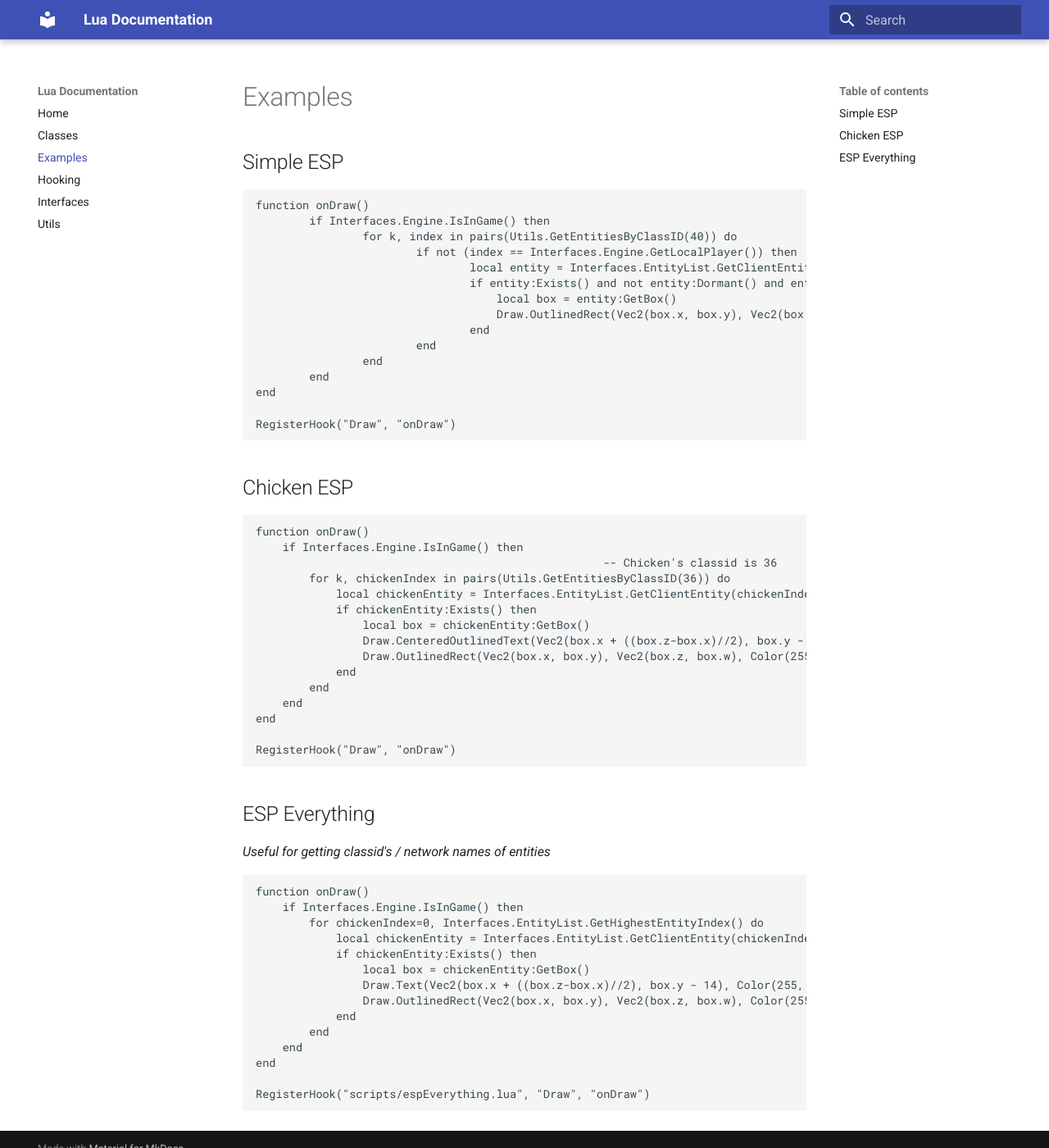
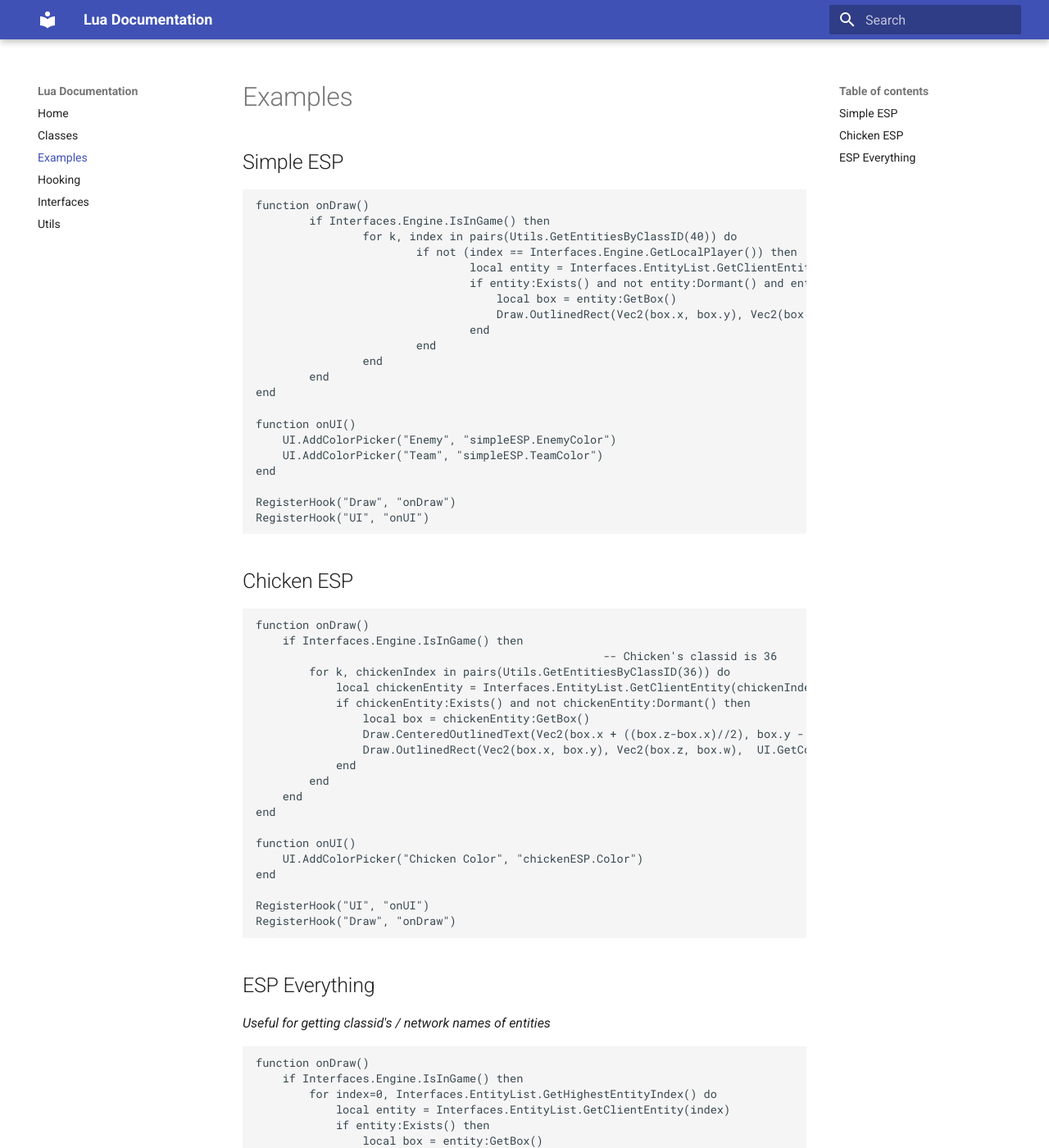
Before and after one commit to seksea/luaDocs, an MkDocs documentation site: the page built from docs/examples.md, in a window 1280 px wide and 1400 px high. Shown: the whole window at 82% size. Built offline with MkDocs 1.6.1 and Material for MkDocs 9.7.7, drawn with Linux system fonts in a browser that asks for light colours; some of the changed text lies outside the part shown.

````diff
--- a/docs/examples.md
+++ b/docs/examples.md
@@ -10,14 +10,20 @@ function onDraw()
 			                    local entity = Interfaces.EntityList.GetClientEntity(index)
                                 if entity:Exists() and not entity:Dormant() and entity:GetNetvarInt("DT_BasePlayer", "m_iHealth") > 0 then
 				                    local box = entity:GetBox()
-                                    Draw.OutlinedRect(Vec2(box.x, box.y), Vec2(box.z, box.w), entity:Enemy() and Color(255, 0, 0, 255) or Color(0, 255, 0, 255), Color(0, 0, 0, 100), 1)
+                                    Draw.OutlinedRect(Vec2(box.x, box.y), Vec2(box.z, box.w), entity:Enemy() and UI.GetConfigColor("simpleESP.EnemyColor") or UI.GetConfigColor("simpleESP.TeamColor"), Color(0, 0, 0, 100), 1)
                                 end
                         end
                 end
         end
 end
 
+function onUI()
+    UI.AddColorPicker("Enemy", "simpleESP.EnemyColor")
+    UI.AddColorPicker("Team", "simpleESP.TeamColor")
+end
+
 RegisterHook("Draw", "onDraw")
+RegisterHook("UI", "onUI")
 ```
 
 ## Chicken ESP
@@ -28,15 +34,20 @@ function onDraw()
 													-- Chicken's classid is 36
 		for k, chickenIndex in pairs(Utils.GetEntitiesByClassID(36)) do
 			local chickenEntity = Interfaces.EntityList.GetClientEntity(chickenIndex)
-			if chickenEntity:Exists() then
+			if chickenEntity:Exists() and not chickenEntity:Dormant() then
 				local box = chickenEntity:GetBox()
 				Draw.CenteredOutlinedText(Vec2(box.x + ((box.z-box.x)//2), box.y - 14), Color(255, 255, 255, 255), Color(0, 0, 0, 255), "Chicken")
-				Draw.OutlinedRect(Vec2(box.x, box.y), Vec2(box.z, box.w), Color(255, 255, 255, 255), Color(0, 0, 0, 255), 1)
+				Draw.OutlinedRect(Vec2(box.x, box.y), Vec2(box.z, box.w),  UI.GetConfigColor("chickenESP.Color"), Color(0, 0, 0, 255), 1)
 			end
 		end
 	end
 end
 
+function onUI()
+    UI.AddColorPicker("Chicken Color", "chickenESP.Color")
+end
+
+RegisterHook("UI", "onUI")
 RegisterHook("Draw", "onDraw")
 ```
 
@@ -46,16 +57,16 @@ RegisterHook("Draw", "onDraw")
 ```lua
 function onDraw()
 	if Interfaces.Engine.IsInGame() then
-		for chickenIndex=0, Interfaces.EntityList.GetHighestEntityIndex() do
-			local chickenEntity = Interfaces.EntityList.GetClientEntity(chickenIndex)
-			if chickenEntity:Exists() then
-				local box = chickenEntity:GetBox()
-				Draw.Text(Vec2(box.x + ((box.z-box.x)//2), box.y - 14), Color(255, 255, 255, 255), chickenEntity:NetworkName() .. " (" .. chickenEntity:ClassID() .. ")")
+		for index=0, Interfaces.EntityList.GetHighestEntityIndex() do
+			local entity = Interfaces.EntityList.GetClientEntity(index)
+			if entity:Exists() then
+				local box = entity:GetBox()
+				Draw.Text(Vec2(box.x + ((box.z-box.x)//2), box.y - 14), Color(255, 255, 255, 255), entity:NetworkName() .. " (" .. entity:ClassID() .. ")")
 				Draw.OutlinedRect(Vec2(box.x, box.y), Vec2(box.z, box.w), Color(255, 255, 255, 255), Color(0, 0, 0, 255), 1)
 			end
 		end
 	end
 end
 
-RegisterHook("scripts/espEverything.lua", "Draw", "onDraw")
+RegisterHook("Draw", "onDraw")
 ```
````
Also changed, not shown: docs/classes.md (+6 -0 lines), docs/hooking.md (+8 -0 lines), docs/utils.md (+13 -0 lines).
